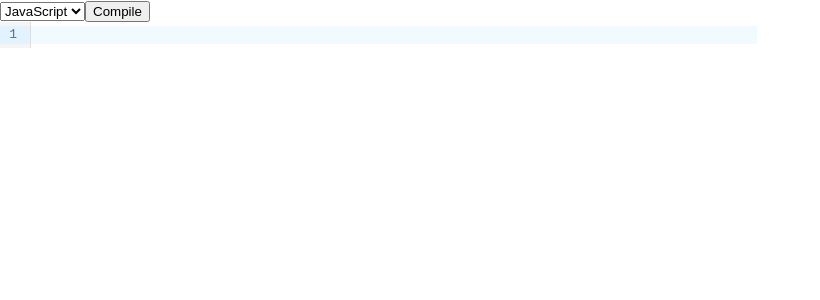
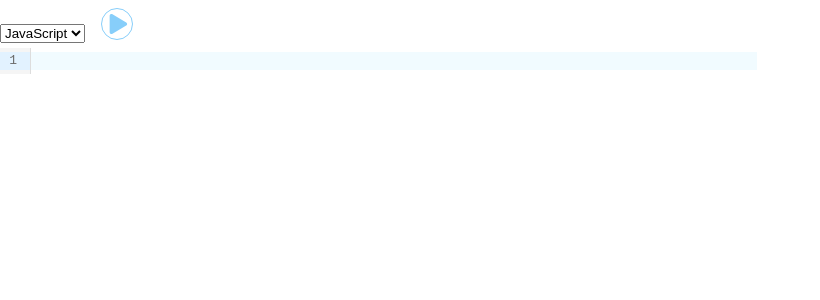
Before and after one commit to Dino-Martinez/code-editor, a React (Create React App) app: page / in a window 1280 px wide. Shown: the top 300 px of the page, without its empty margins (0-820 px from the left). Built offline with nearby package versions, Linux system fonts and the light colour scheme.

Commit message:
Added basic styling to compile button and loading animation

```diff
--- a/package.json
+++ b/package.json
@@ -3,6 +3,9 @@
   "version": "0.1.0",
   "private": true,
   "dependencies": {
+    "@fortawesome/fontawesome-svg-core": "^1.2.36",
+    "@fortawesome/free-solid-svg-icons": "^5.15.4",
+    "@fortawesome/react-fontawesome": "^0.1.15",
     "@testing-library/jest-dom": "^5.11.4",
     "@testing-library/react": "^11.1.0",
     "@testing-library/user-event": "^12.1.10",
--- a/src/App.css
+++ b/src/App.css
@@ -7,3 +7,66 @@
   margin-top: 2rem;
   font-size: 1.5rem;
 }
+
+.ui-button {
+  background: transparent;
+  border-radius: 50%;
+  border: 1px solid lightskyblue;
+  color: lightskyblue;
+  font-size: 1rem;
+  width: 2em;
+  height: 2em;
+  position: relative;
+  margin: .5rem 1rem;
+}
+
+.ui-button:hover {
+  cursor: pointer;
+  color: lightgreen;
+  background: lightseagreen;
+}
+
+.ui-button > svg {
+  width: 1.25em!important;
+  height: 1.25em!important;
+  position: absolute;
+  top: 50%;
+  left: 50%;
+  transform: translate(-43%, -50%);
+}
+
+.loader {
+  display: flex;
+  margin: 0 1.5rem;
+}
+
+.loading {
+  width: 2.5rem;
+  height: 2.5rem;
+  border-radius: 50%;
+  margin: 0 1rem;
+  background: lightcoral;
+  animation: loading-dot 1500ms ease-in-out infinite;
+}
+
+.loading:nth-child(2) {
+  animation-delay: 500ms;
+}
+
+.loading:nth-child(3) {
+  animation-delay: 1000ms;
+}
+
+@keyframes loading-dot {
+  15.1515151515% {
+    transform: scale(0.1);
+  }
+
+  33.333333333% {
+    transform: scale(1);
+  }
+
+  100% {
+    transform: scale(1);
+  }
+}
--- a/src/App.js
+++ b/src/App.js
@@ -2,6 +2,9 @@ import './App.css'
 import React, { useState } from 'react'
 
 import { encode, decode } from 'js-base64'
+
+import { FontAwesomeIcon } from '@fortawesome/react-fontawesome'
+import { faPlay } from '@fortawesome/free-solid-svg-icons'
 
 import CodeMirror from '@uiw/react-codemirror'
 import 'codemirror/addon/display/autorefresh'
@@ -72,7 +75,7 @@ function App () {
         <option value='java'>Java</option>
       </select>
 
-      <button onClick={compileCode}>Compile</button>
+      <button className='ui-button' onClick={compileCode}><FontAwesomeIcon icon={faPlay} /></button>
 
       <div className='editor'>
         <CodeMirror
@@ -92,7 +95,11 @@ function App () {
 
       <div className='output'>
         {loading &&
-          <p>Loading...</p>
+          <div className='loader'>
+            <div className='loading'></div>
+            <div className='loading'></div>
+            <div className='loading'></div>
+          </div>
         }
         <p>{result}</p>
       </div>
```
Also changed, not shown: 2 other files (tests, documents, lock files or other folders).
